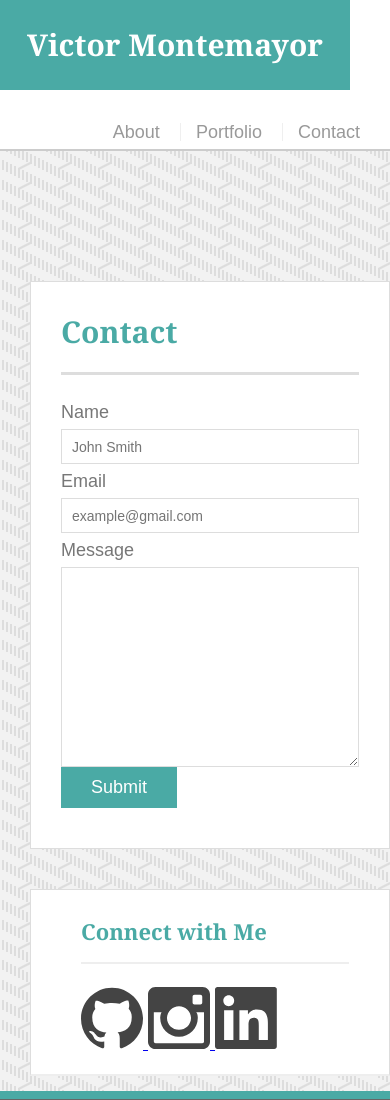
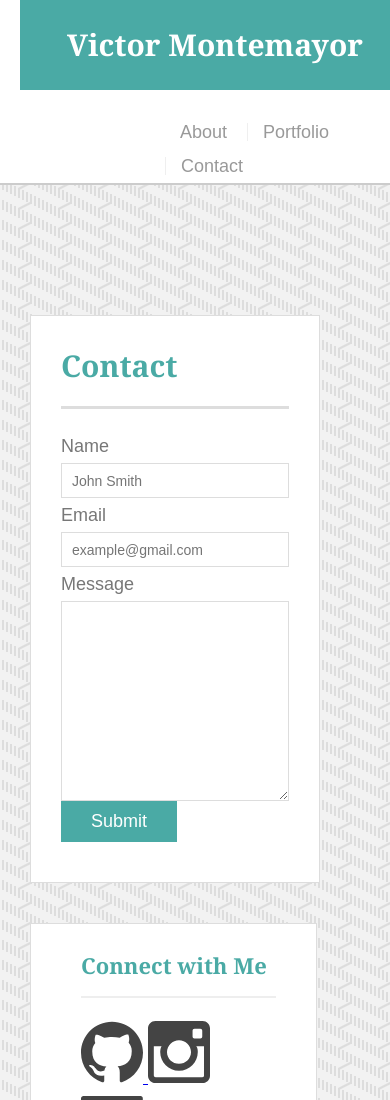
Before and after one commit to vikmm/Responsive-Portfolio, a plain HTML site: page contact.html in a window 390 px wide. Shown: the top 1100 px of the page. Drawn offline with Linux system fonts and the light colour scheme.

Commit message:
final copy

```diff
--- a/assets/css/style.css
+++ b/assets/css/style.css
@@ -226,6 +226,8 @@ footer {
 }
 
 /*MEDIA QUERIES*/
+
+/*MEDIA QUERIES 980*/
 @media only screen and (max-width: 980px) {
 	.bio-image {
 		width: 95%;
@@ -241,14 +243,13 @@ nav {
 	margin-left: 10px;
 }
 
-
+/*MEDIA QUERIES 768*/
 @media only screen and (max-width: 768px) {
 	.connectwithme {
 		float: left;
-         max-width: 100%;
+		max-width: 88%;
 		padding-right: 40px;
 
-     }
 }
 
 	nav {
@@ -259,17 +260,35 @@ nav {
 	padding-left: 30px;
 }
 
+#nametab {
+	margin-left: 20px;
+}
 
+}
+
+
+
+/*MEDIA QUERIES 640*/
 @media only screen and (max-width: 640px) {
 	.connectwithme {
 		float: left;
-         max-width: 100%;
+		max-width: 99%;
 		padding-right: 40px;
 		padding-left: 40px;
-		;
+
 	}
+	nav {
+		float: left;
+		margin-left: 150px;
+	}
+	#nametab {
+		width: 100%;
 	}
 
-nav {
+	#main-container {
+		padding-right: 70px;
+	}
+
+
 
 }
```
Lines whose indentation alone changed are shown as unchanged.
